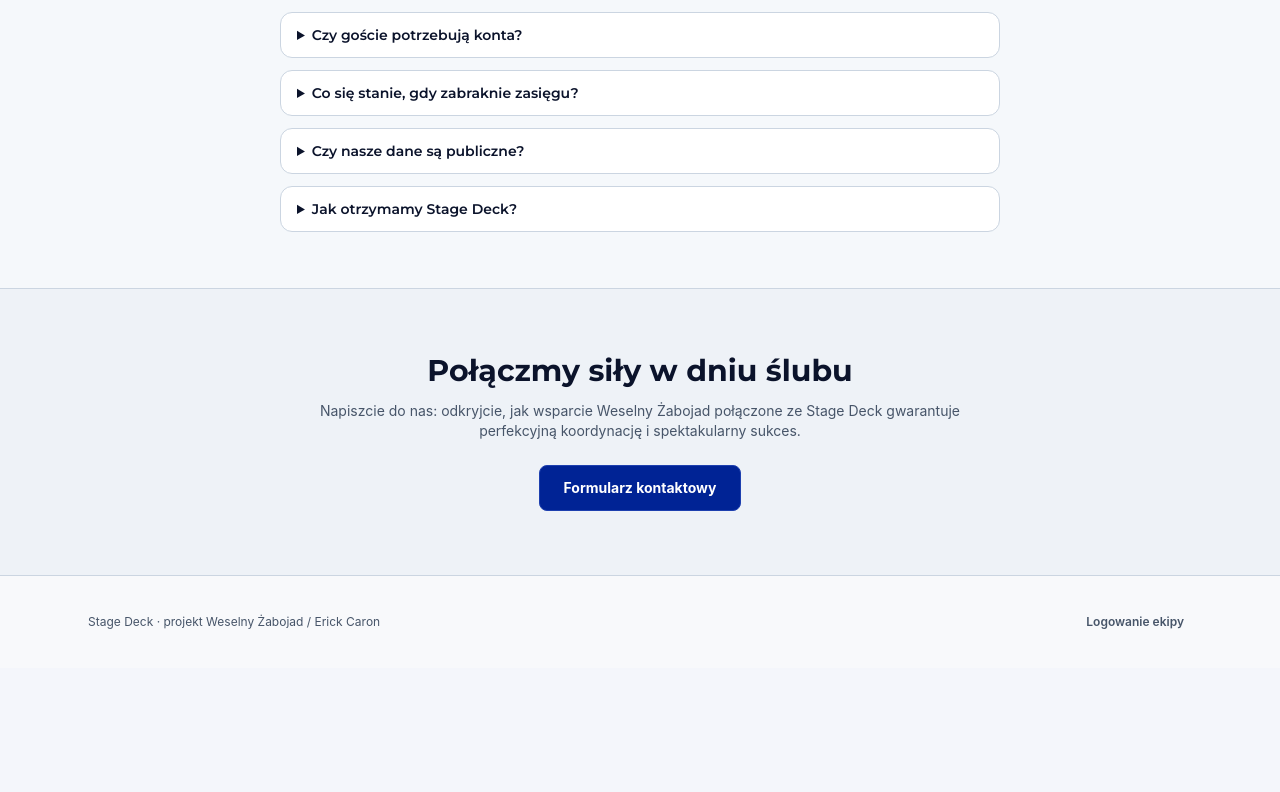
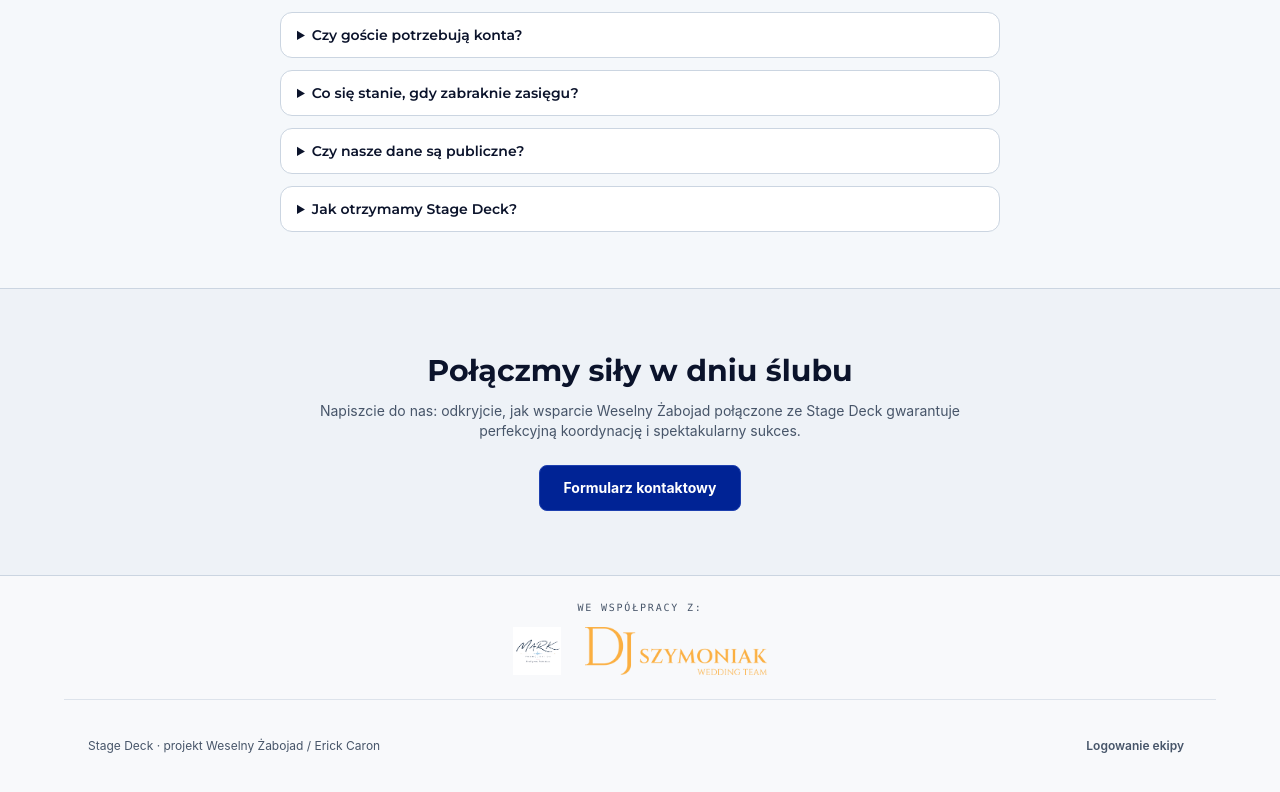
Before and after one commit to weselnyzabojad/weselny-zabojad-stage-deck, a React (Vite) app: page / in a window 1280 px wide. Shown: the part 2073-2865 px from the top of the page. Before the commit the page ends 2741 px from the top, so only its background shows below. Built offline with nearby package versions, Linux system fonts and the light colour scheme; no server answers.

Commit message:
feat: implement #822 landing partner logos strip (#825)
Co-authored-by: Erickcaron3 <68863461+Erickcaron3@users.noreply.github.com>

```diff
--- a/src/components/LandingPage.jsx
+++ b/src/components/LandingPage.jsx
@@ -6,6 +6,8 @@
 import LanguageToggle from './LanguageToggle';
 import { useI18n } from '../i18n/useI18n.js';
 import logo from '../assets/img/logo.png';
+import logoMark from '../assets/img/dj-vip/logo_mark.png';
+import logoSzymoniak from '../assets/img/dj-vip/logo_szymoniak.png';
 
 const CONTACT_URL = 'https://www.weselnyzabojad.pl/#kontakt';
 
@@ -237,6 +239,24 @@ export default function LandingPage() {
       </main>
 
       <footer className="border-t border-line bg-card/60">
+        <div className="mx-auto w-full max-w-6xl border-b border-line/60 px-4 py-6 text-center sm:px-6">
+          <p className="font-mono text-[10px] uppercase tracking-[0.18em] text-muted">
+            {t('landing.footer.partners')}
+          </p>
+          <div className="mt-3 flex flex-wrap items-center justify-center gap-6">
+            <img
+              src={logoMark}
+              alt="DJ Mark"
+              className="h-10 w-auto object-contain sm:h-12"
+            />
+            <img
+              src={logoSzymoniak}
+              alt="DJ Szymoniak"
+              className="h-10 w-auto object-contain sm:h-12"
+            />
+          </div>
+        </div>
+
         <div className="mx-auto flex w-full max-w-6xl flex-col gap-3 px-4 py-6 text-xs text-muted sm:flex-row sm:items-center sm:justify-between sm:px-6">
           <span>{t('landing.footer.note')}</span>
           <a
--- a/src/i18n/en.js
+++ b/src/i18n/en.js
@@ -681,6 +681,7 @@ const en = {
   'landing.faq.4.a': 'No. The wedding is not publicly visible; access to each view follows the role and the session.',
   'landing.faq.5.q': 'How do we get Stage Deck?',
   'landing.faq.5.a': 'Stage Deck is included at no extra cost with weddings hosted by Weselny Żabojad and/or with its privileged partners.',
+  'landing.footer.partners': 'In partnership with:',
   'landing.footer.ctaTitle': 'Let’s team up on the big day',
   'landing.footer.ctaBody': 'Contact us: discover how Weselny Żabojad’s support combined with Stage Deck guarantees seamless coordination and a resounding success.',
   'landing.footer.crew': 'Wedding crew sign in',
--- a/src/i18n/fr.js
+++ b/src/i18n/fr.js
@@ -685,6 +685,7 @@ const fr = {
   'landing.faq.4.a': 'Non. Le mariage n’est pas visible publiquement ; l’accès à chaque vue dépend du rôle et de la session.',
   'landing.faq.5.q': 'Comment obtenir Stage Deck ?',
   'landing.faq.5.a': 'Stage Deck est inclus sans frais supplémentaires avec les mariages animés par Weselny Żabojad et/ou avec ses partenaires privilégiés.',
+  'landing.footer.partners': 'En partenariat avec :',
   'landing.footer.ctaTitle': 'Faisons équipe le jour J',
   'landing.footer.ctaBody': 'Contactez-nous : découvrez comment l’accompagnement de Weselny Żabojad couplé au Stage Deck garantit une coordination parfaite et une réussite éclatante.',
   'landing.footer.crew': 'Connexion de l’équipe mariage',
--- a/src/i18n/pl.js
+++ b/src/i18n/pl.js
@@ -683,6 +683,7 @@ const pl = {
   'landing.faq.4.a': 'Nie. Wesele nie jest widoczne publicznie; dostęp do widoków wynika z roli i sesji.',
   'landing.faq.5.q': 'Jak otrzymamy Stage Deck?',
   'landing.faq.5.a': 'Stage Deck jest dołączony bez dodatkowych kosztów do wesel prowadzonych przez Weselny Żabojad i/lub z jego partnerami premium.',
+  'landing.footer.partners': 'We współpracy z:',
   'landing.footer.ctaTitle': 'Połączmy siły w dniu ślubu',
   'landing.footer.ctaBody': 'Napiszcie do nas: odkryjcie, jak wsparcie Weselny Żabojad połączone ze Stage Deck gwarantuje perfekcyjną koordynację i spektakularny sukces.',
   'landing.footer.crew': 'Logowanie ekipy',
```
Also changed, not shown: 1 other file (tests, documents, lock files or other folders).
